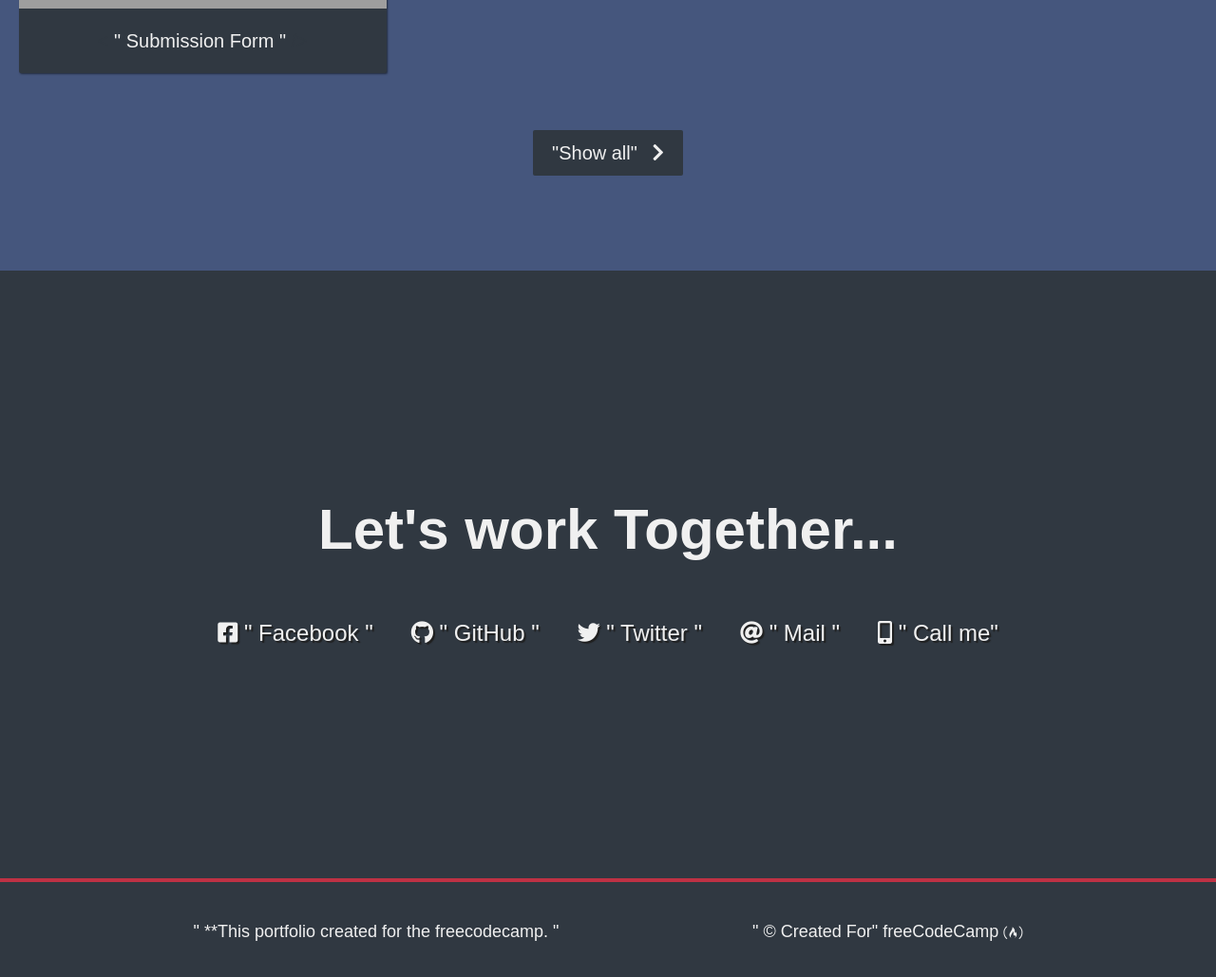
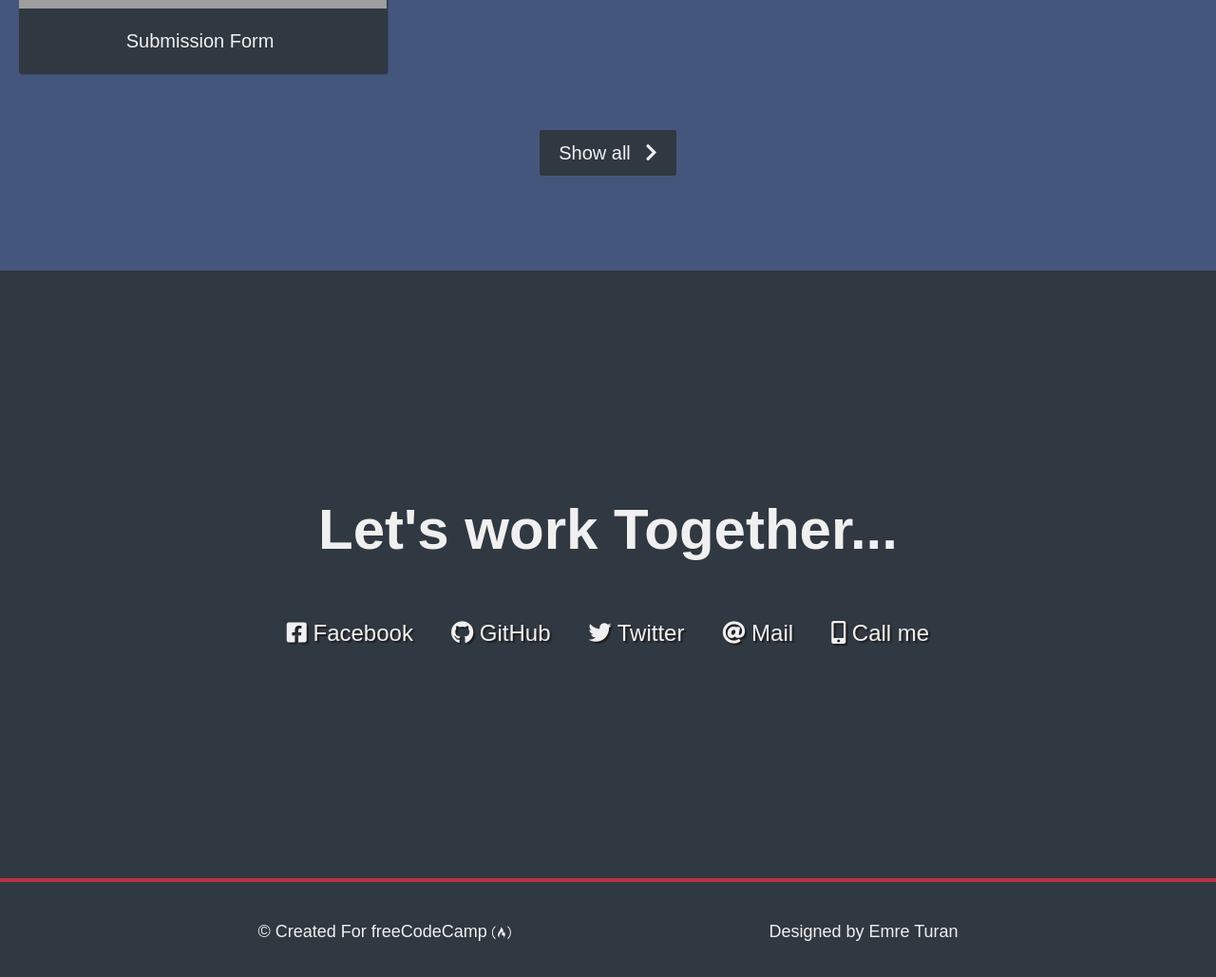
Before and after one commit to emre-turan/FCC-Portfolio-Page, a plain HTML site: page index.html in a window 1280 px wide. Shown: the part 1700-2729 px from the top of the page at 95% size. Drawn offline with Linux system fonts and the light colour scheme; grey boxes are pictures that could not be loaded.

Commit message:
Update index.html

```diff
--- a/index.html
+++ b/index.html
@@ -43,7 +43,7 @@
                 <p class="project-title">
                     <span class="code">
                         < </span>
-                            " Tribute Page "
+                            Tribute Page
                             <span class="code"> /> </span>
                 </p>
             </a>
@@ -53,7 +53,7 @@
                 <p class="project-title">
                     <span class="code">
                         < </span>
-                            " Product Landing Page "
+                            Product Landing Page
                             <span class="code"> /> </span>
                 </p>
             </a>
@@ -63,7 +63,7 @@
                 <p class="project-title">
                     <span class="code">
                         < </span>
-                            " Technical Documentation Page "
+                            Technical Documentation Page
                             <span class="code"> /> </span>
                 </p>
             </a>
@@ -73,14 +73,14 @@
                 <p class="project-title">
                     <span class="code">
                         < </span>
-                            " Submission Form "
+                            Submission Form
                             <span class="code"> /> </span>
                 </p>
             </a>
 
         </div>
         <a target="_blank" class="btn btn-show-all" href="https://codepen.io/collection/ZMaRqg">
-            "Show all"
+            Show all
             <i class="fas fa-chevron-right"></i>
         </a>
     </section>
@@ -94,41 +94,44 @@
                 <i class="fab fa-facebook-square">
 
                 </i>
-                " Facebook "
+                Facebook
             </a>
             <a id="profile-link" target="_blank" class="btn contact-details" href="https://github.com/etdesign">
                 <i class="fab fa-github">
 
                 </i>
-                " GitHub "
+                GitHub
             </a>
             <a target="_blank" class="btn contact-details" href="https://www.twitter.com/emreturan_">
                 <i class="fab fa-twitter">
 
                 </i>
-                " Twitter "
+                Twitter
             </a>
             <a class="btn contact-details" href="mailto:itsemreturan@gmail.com">
                 <i class="fas fa-at">
 
                 </i>
-                " Mail "
+                Mail
             </a>
             <a class="btn contact-details" href="tel:+905435445535">
                 <i class="fas fa-mobile-alt">
 
                 </i>
-                " Call me"
+                Call me
             </a>
         </div>
     </section>
     <footer>
-        <p> " **This portfolio created for the freecodecamp. "
-        </p>
+
         <p>
-            " © Created For"
+            © Created For
             <a href="https://www.freecodecamp.com/" target="_blank">freeCodeCamp <i
                     class="fab fa-free-code-camp"></i></a>
+        </p>
+
+        <p>
+            Designed by Emre Turan
         </p>
     </footer>
 
```
